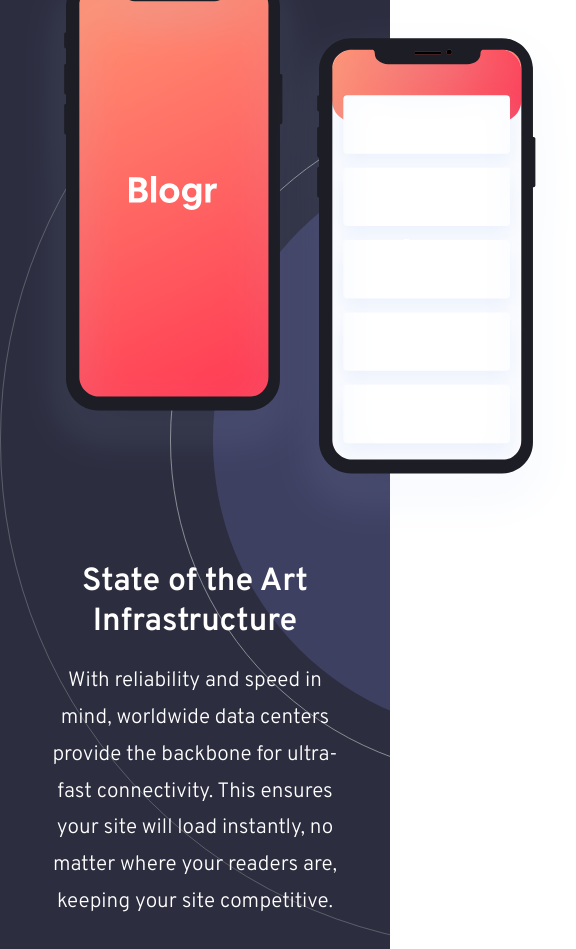
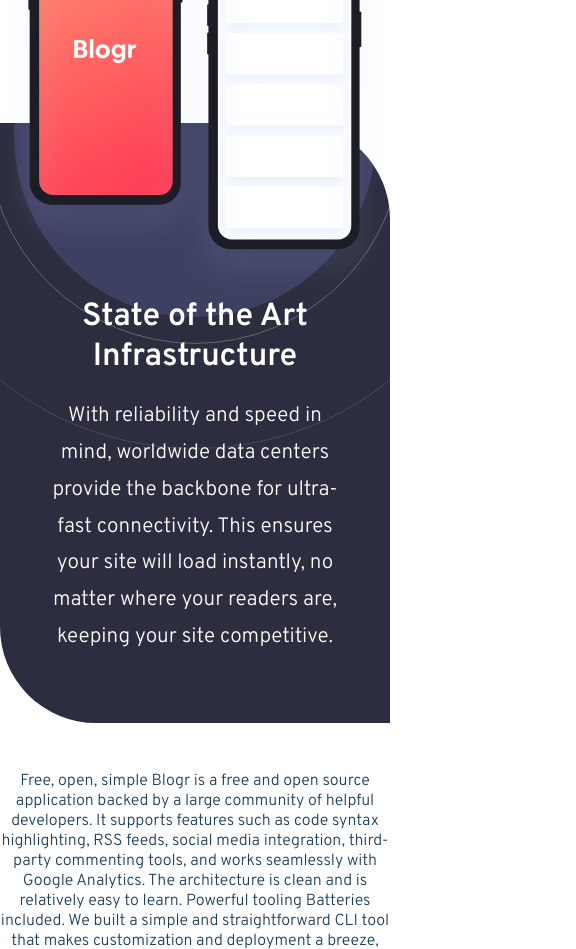
Before and after one commit to yuliia-p/Blogr-landing-page, a website: page index.html in a window 390 px wide. Shown: the part 2220-3169 px from the top of the page, 576 px wide, since content can reach past the window. Drawn offline with Linux system fonts and the light colour scheme.

Commit message:
working on mobile design

```diff
--- a/css/styles.css
+++ b/css/styles.css
@@ -151,7 +151,33 @@
 div.row-blue {
   background-color: hsl(237deg, 17%, 21%);
   background-image: url("../images/bg-pattern-circles.svg");
+  background-size: 160%;
+  background-position-y: -300px;
+  background-position-x: center;
+  background-repeat: no-repeat;
   color: white;
+  position: relative;
+  margin: 12rem 0 0;
+  height: 600px;
+  border-top-right-radius: 6rem;
+  border-bottom-left-radius: 6rem;
 
   /* background-image: url("../images/illustration-phones.svg"); */
 }
+
+div.phones-img {
+  position: absolute;
+
+  /* bottom: 23rem; */
+  top: -15rem;
+  left: 0;
+}
+
+div.phones-img img {
+  width: 100%;
+}
+
+div.phones-content {
+  position: inherit;
+  top: 8rem;
+}
--- a/index.html
+++ b/index.html
@@ -98,10 +98,10 @@
       </div>
     </div>
     <div class="row row-blue">
-      <div class="column-half-desktop column-full-m">
+      <div class="column-half-desktop column-full-m phones-img">
         <img src="./images/illustration-phones.svg" alt="phones">
       </div>
-      <div class="column-half-desktop column-full-m">
+      <div class="column-half-desktop column-full-m phones-content">
         <h1>State of the Art Infrastructure</h1>
         <p class="infrastructure-p">With reliability and speed in mind, worldwide data centers provide the backbone for ultra-fast connectivity.
         This ensures your site will load instantly, no matter where your readers are, keeping your site competitive.</p>
```
